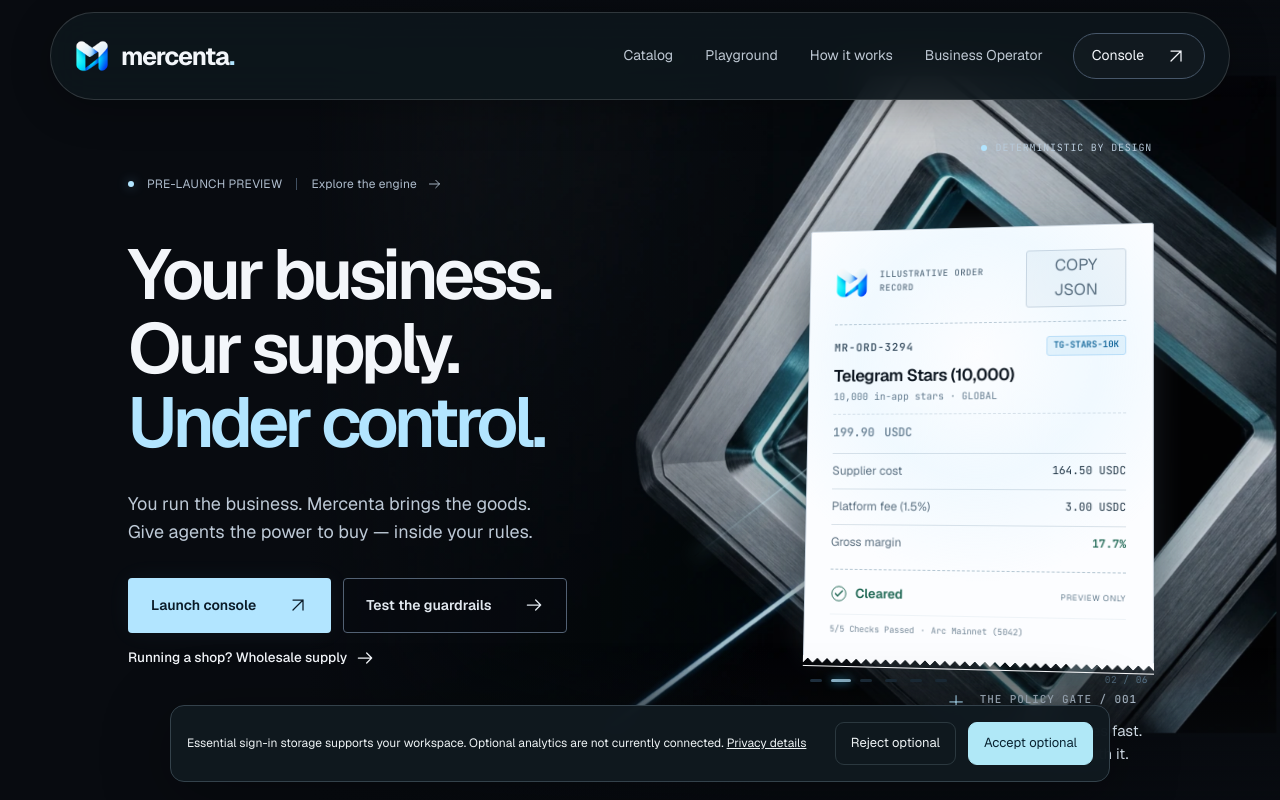
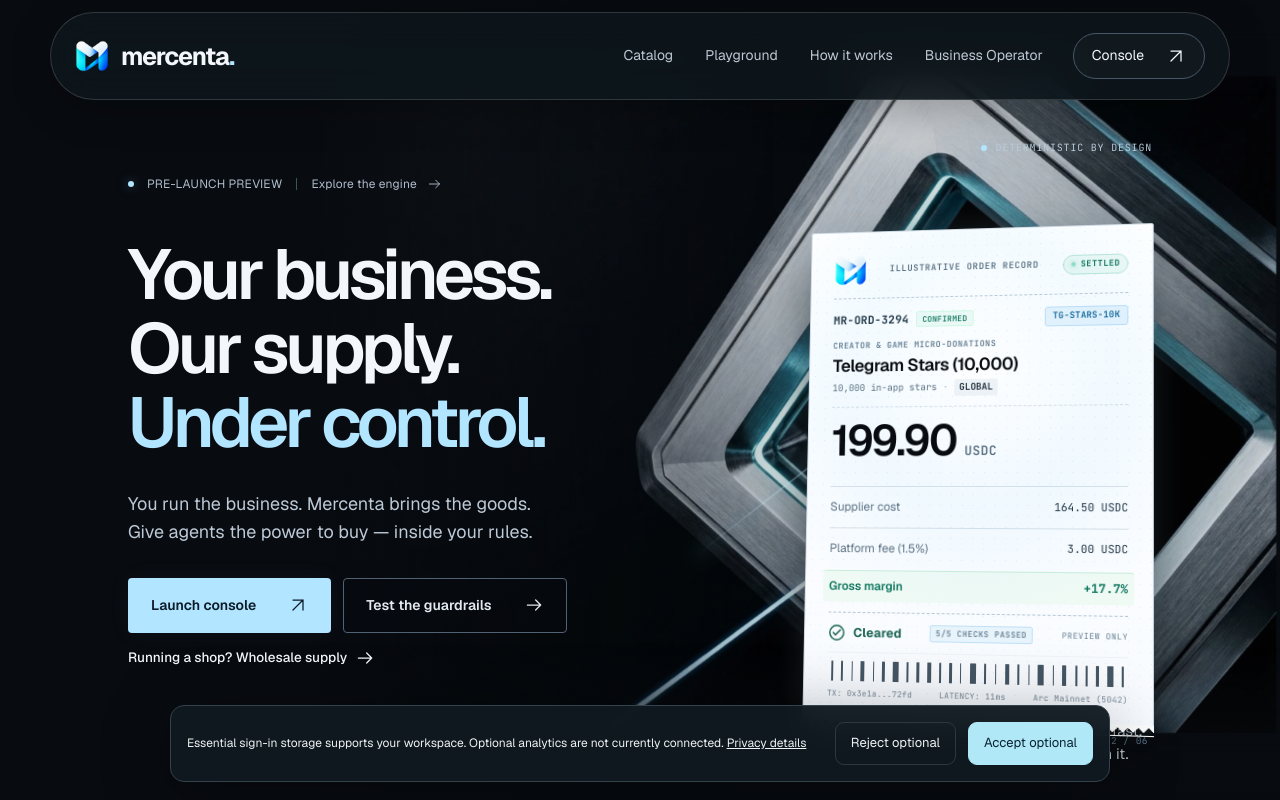
Before and after one commit to rdmbtc/mercenta, a Next.js app in the folder web/: page / in a window 1280 px wide. Shown: the top 800 px of the page. Built offline with nearby package versions, Linux system fonts and the light colour scheme.

Commit message:
feat(hero): remove copy json button and elevate 3D receipt with cryptographic barcode, tactile paper texture and institutional tags

```diff
--- a/web/src/app/landing-expanded.css
+++ b/web/src/app/landing-expanded.css
@@ -100,16 +100,21 @@
 .mx-receipt.mx-3d-paper-receipt {
   position: relative;
   transform-style: preserve-3d;
-  background: #fcfdff;
+  background: #fdfefe;
+  background-image:
+    radial-gradient(#e4ebf2 0.75px, transparent 0.75px),
+    linear-gradient(180deg, rgba(255, 255, 255, 0.98), rgba(248, 251, 255, 0.98));
+  background-size: 11px 11px, 100% 100%;
   color: #213646;
   border: 1px solid #ced8e2;
   border-radius: 2px;
-  padding: 24px 26px 20px;
+  padding: 22px 24px 18px;
   margin: 0;
   box-shadow:
-    0 24px 55px -12px rgba(0, 0, 0, 0.75),
-    0 0 35px -8px rgba(178, 229, 255, 0.25),
-    0 1px 0 rgba(255, 255, 255, 0.9) inset;
+    0 22px 55px -12px rgba(0, 0, 0, 0.75),
+    0 0 35px -8px rgba(178, 229, 255, 0.22),
+    0 1px 0 rgba(255, 255, 255, 0.95) inset,
+    0 -1px 0 rgba(0, 0, 0, 0.05) inset;
   transition: transform 0.15s cubic-bezier(0.2, 0, 0.2, 1), box-shadow 0.25s ease;
   animation: mx-3d-paper-levitate 8s ease-in-out infinite;
   will-change: transform;
@@ -140,8 +145,8 @@
   bottom: -10px;
   height: 11px;
   background:
-    linear-gradient(135deg, #fcfdff 5px, transparent 0) 0 0/10px 10px,
-    linear-gradient(225deg, #fcfdff 5px, transparent 0) 0 0/10px 10px;
+    linear-gradient(135deg, #fdfefe 5px, transparent 0) 0 0/10px 10px,
+    linear-gradient(225deg, #fdfefe 5px, transparent 0) 0 0/10px 10px;
 }
 
 /* Subtle Specular Sheen across paper */
@@ -180,43 +185,53 @@
   100% { top: 100%; opacity: 0; }
 }
 
-/* Top: BrandMark + Label + Copy Button */
+/* Top: BrandMark + Label + Live Settled Badge */
 .mx-receipt.mx-3d-paper-receipt .mx-receipt-top {
   display: flex;
   justify-content: space-between;
   align-items: center;
   gap: 12px;
   border-bottom: 1px dashed #bccbd6;
-  padding-bottom: 14px;
-  margin-bottom: 14px;
+  padding-bottom: 12px;
+  margin-bottom: 12px;
 }
 
 .mx-receipt.mx-3d-paper-receipt .mx-receipt-top > .mx-label {
   font-size: 9px;
   color: #5c7080;
   font-family: var(--font-mono), monospace;
+  letter-spacing: 0.08em;
+  font-weight: 600;
+}
+
+/* Live Settled Badge */
+.mx-receipt-live-badge {
+  display: inline-flex;
+  align-items: center;
+  gap: 5px;
+  font-family: var(--font-mono), monospace;
+  font-size: 8.5px;
+  font-weight: 700;
+  color: #0f765e;
+  background: #eef9f4;
+  border: 1px solid #bce6d7;
+  padding: 2px 7px;
+  border-radius: 12px;
   letter-spacing: 0.06em;
 }
 
-.mx-receipt-copy-pill {
-  display: inline-flex;
-  align-items: center;
-  font-family: var(--font-mono), monospace;
-  font-size: 8.5px;
-  font-weight: 600;
-  color: #5c7080;
-  background: #f2f6fa;
-  border: 1px solid #ced8e2;
-  padding: 3px 7px;
-  border-radius: 3px;
-  cursor: pointer;
-  transition: all 0.2s ease;
+.mx-receipt-live-dot {
+  width: 5px;
+  height: 5px;
+  border-radius: 50%;
+  background: #10b981;
+  box-shadow: 0 0 6px #10b981;
+  animation: mx-dot-pulse 2s ease-in-out infinite;
 }
 
-.mx-receipt-copy-pill:hover {
-  background: #e5edf5;
-  color: #172430;
-  border-color: #a4bccf;
+@keyframes mx-dot-pulse {
+  0%, 100% { opacity: 1; transform: scale(1); }
+  50% { opacity: 0.4; transform: scale(0.85); }
 }
 
 /* Order ID & SKU Row */
@@ -227,11 +242,30 @@
   margin-top: 10px;
 }
 
-.mx-receipt-id-row .mx-label {
-  font-size: 11px;
+.mx-receipt-id-group {
+  display: flex;
+  align-items: center;
+  gap: 8px;
+}
+
+.mx-receipt-id-val {
+  font-size: 11.5px;
+  font-weight: 700;
+  color: #213646;
+  font-family: var(--font-mono), monospace;
+  letter-spacing: 0.02em;
+}
+
+.mx-receipt-status-tag {
+  font-family: var(--font-mono), monospace;
+  font-size: 8px;
   font-weight: 600;
-  color: #3e5364;
-  font-family: var(--font-mono), monospace;
+  color: #0f765e;
+  background: #f0fbf6;
+  border: 1px solid #d1fae5;
+  padding: 1px 5px;
+  border-radius: 2px;
+  letter-spacing: 0.04em;
 }
 
 .mx-receipt-sku-badge {
@@ -241,13 +275,14 @@
   color: #106699;
   background: #e8f4fc;
   border: 1px solid #bfe0f8;
-  padding: 2px 6px;
+  padding: 2px 7px;
   border-radius: 3px;
+  letter-spacing: 0.02em;
 }
 
 /* Product Row */
 .mx-receipt-product-row {
-  margin-top: 8px;
+  margin-top: 10px;
   padding-bottom: 10px;
   border-bottom: 1px dashed #dae2e9;
   transition: opacity 0.2s ease;
@@ -255,114 +290,199 @@
 
 .is-flipping .mx-receipt-product-row,
 .is-flipping .mx-receipt-amount,
-.is-flipping .mx-3d-paper-receipt dl {
+.is-flipping .mx-receipt-breakdown {
   opacity: 0.35;
 }
 
+.mx-receipt-category-tag {
+  display: block;
+  font-family: var(--font-mono), monospace;
+  font-size: 8.5px;
+  font-weight: 600;
+  text-transform: uppercase;
+  color: #637c8e;
+  letter-spacing: 0.06em;
+  margin-bottom: 3px;
+}
+
 .mx-receipt-item-title {
-  font-size: 17px;
+  font-size: 17.5px;
   font-weight: 600;
-  color: #0b141e;
+  color: #080c11;
   letter-spacing: -0.025em;
   line-height: 1.25;
   margin: 0;
 }
 
-.mx-receipt-item-batch {
-  display: block;
+.mx-receipt-item-meta {
+  display: flex;
+  align-items: center;
+  gap: 6px;
   font-family: var(--font-mono), monospace;
-  font-size: 10px;
-  color: #677e90;
-  margin-top: 3px;
+  font-size: 9.5px;
+  color: #5c7080;
+  margin-top: 4px;
+}
+
+.mx-receipt-dot-sep {
+  color: #a4b6c7;
+}
+
+.mx-receipt-region-pill {
+  color: #172430;
+  font-weight: 600;
+  background: #eef3f7;
+  padding: 1px 5px;
+  border-radius: 2px;
 }
 
 /* Amount (matching .mx-receipt-amount) */
 .mx-receipt.mx-3d-paper-receipt .mx-receipt-amount {
   display: flex;
   align-items: baseline;
-  gap: 10px;
-  font-size: clamp(42px, 4.4vw, 52px);
-  font-weight: 450;
-  line-height: 1.1;
-  letter-spacing: -0.045em;
-  color: #080c11;
-  margin-top: 12px;
+  gap: 8px;
+  margin-top: 10px;
   margin-bottom: 4px;
 }
 
-.mx-receipt.mx-3d-paper-receipt .mx-receipt-amount > span:last-child {
-  font-family: var(--font-mono), monospace;
-  font-size: 12px;
-  letter-spacing: 0;
-  color: #677e90;
+.mx-receipt.mx-3d-paper-receipt .mx-receipt-amount .mx-receipt-amount-num {
+  font-family: var(--font-geist-sans), Arial, sans-serif !important;
+  font-size: clamp(36px, 3.8vw, 44px) !important;
+  font-weight: 550 !important;
+  line-height: 1.1 !important;
+  letter-spacing: -0.045em !important;
+  color: #080c11 !important;
 }
 
-/* DL Breakdown (matching .mx-receipt dl) */
-.mx-receipt.mx-3d-paper-receipt dl {
-  margin-top: 14px;
+.mx-receipt.mx-3d-paper-receipt .mx-receipt-amount .mx-receipt-currency-unit {
+  font-family: var(--font-mono), monospace !important;
+  font-size: 13px !important;
+  font-weight: 600 !important;
+  letter-spacing: 0.04em !important;
+  color: #5c7080 !important;
 }
 
-.mx-receipt.mx-3d-paper-receipt dl > div {
+/* DL Breakdown */
+.mx-receipt-breakdown {
+  margin-top: 10px;
+}
+
+.mx-receipt-breakdown > div {
   display: flex;
   justify-content: space-between;
+  align-items: center;
   gap: 16px;
-  padding: 8px 0;
-  font-size: 12px;
+  padding: 6.5px 0;
+  font-size: 11.5px;
   border-top: 1px solid #dae2e9;
 }
 
-.mx-receipt.mx-3d-paper-receipt dt {
+.mx-receipt-breakdown dt {
   color: #5c7080;
 }
 
-.mx-receipt.mx-3d-paper-receipt dd {
+.mx-receipt-breakdown dd {
   margin: 0;
   font-family: var(--font-mono), monospace;
   font-size: 11px;
   color: #213646;
 }
 
-.mx-receipt-margin-num {
-  color: #1b6551 !important;
-  font-weight: 600 !important;
+.mx-receipt-margin-row {
+  background: #f0faf5;
+  margin: 2px -6px 0;
+  padding: 6px 6px !important;
+  border-radius: 3px;
+  border-top: 1px solid #c9edd9 !important;
 }
 
-/* Bottom Status Seal (matching .mx-receipt-bottom) */
+.mx-receipt-margin-row dt {
+  color: #0f765e !important;
+  font-weight: 600;
+}
+
+.mx-receipt-margin-num {
+  color: #0f765e !important;
+  font-weight: 700 !important;
+  font-size: 12px !important;
+}
+
+/* Bottom Status Seal */
 .mx-receipt.mx-3d-paper-receipt .mx-receipt-bottom {
   display: flex;
   gap: 8px;
   align-items: center;
   border-top: 1px dashed #b4c6d2;
   margin-top: 10px;
-  padding-top: 14px;
-  font-size: 13px;
+  padding-top: 10px;
+  font-size: 12.5px;
   color: #1b6551;
 }
 
 .mx-receipt.mx-3d-paper-receipt .mx-receipt-bottom strong {
-  font-weight: 600;
+  font-weight: 700;
   color: #1b6551;
+  letter-spacing: 0.02em;
 }
 
-.mx-receipt.mx-3d-paper-receipt .mx-receipt-bottom span {
+.mx-receipt-guardrail-tag {
+  font-family: var(--font-mono), monospace;
+  font-size: 8.5px;
+  font-weight: 600;
+  color: #106699;
+  background: #e8f4fc;
+  border: 1px solid #bfe0f8;
+  padding: 1.5px 5px;
+  border-radius: 2px;
+  letter-spacing: 0.02em;
+}
+
+.mx-receipt-preview-mark {
   font-size: 8px;
   letter-spacing: 0.07em;
   margin-left: auto;
-  color: #637c8e;
+  color: #728696;
   text-transform: uppercase;
+  font-family: var(--font-mono), monospace;
 }
 
-/* Verification Footer */
-.mx-receipt-audit-foot {
-  display: flex;
-  align-items: center;
-  gap: 6px;
+/* Authentic Barcode & Cryptographic Hash Footer */
+.mx-receipt-barcode-row {
   margin-top: 10px;
   padding-top: 8px;
   border-top: 1px solid #eef3f7;
+}
+
+.mx-receipt-barcode {
+  display: flex;
+  align-items: center;
+  justify-content: space-between;
+  height: 20px;
+  opacity: 0.82;
+  padding: 0 4px;
+}
+
+.mx-bar-1, .mx-bar-2, .mx-bar-3, .mx-bar-4 {
+  background: #1e3142;
+  height: 100%;
+  display: inline-block;
+  border-radius: 0.5px;
+}
+
+.mx-bar-1 { width: 1.5px; }
+.mx-bar-2 { width: 2.5px; }
+.mx-bar-3 { width: 4px; }
+.mx-bar-4 { width: 6px; }
+
+.mx-receipt-crypto-meta {
+  display: flex;
+  justify-content: space-between;
+  align-items: center;
+  margin-top: 6px;
   font-family: var(--font-mono), monospace;
-  font-size: 8.5px;
+  font-size: 8px;
   color: #728696;
+  letter-spacing: 0.04em;
 }
 
 /* Switcher Navigation Dots */
--- a/web/src/components/landing/Hero3DReceipt.tsx
+++ b/web/src/components/landing/Hero3DReceipt.tsx
@@ -18,6 +18,8 @@
   decision: string;
   network: string;
   checks: string;
+  txHash: string;
+  latency: string;
 }
 
 export const HERO_CLEARING_ORDERS: ClearingOrder[] = [
@@ -36,6 +38,8 @@
     decision: "Cleared",
     network: "Arc Mainnet (5042)",
     checks: "5/5 Checks Passed",
+    txHash: "0x8f3c...b491",
+    latency: "14ms",
   },
   {
     id: "MR-ORD-3294",
@@ -52,6 +56,8 @@
     decision: "Cleared",
     network: "Arc Mainnet (5042)",
     checks: "5/5 Checks Passed",
+    txHash: "0x3e1a...72fd",
+    latency: "11ms",
   },
   {
     id: "MR-ORD-7810",
@@ -68,6 +74,8 @@
     decision: "Cleared",
     network: "Arc Mainnet (5042)",
     checks: "5/5 Checks Passed",
+    txHash: "0xd944...28cc",
+    latency: "18ms",
   },
   {
     id: "MR-ORD-4105",
@@ -84,6 +92,8 @@
     decision: "Cleared",
     network: "Arc Mainnet (5042)",
     checks: "5/5 Checks Passed",
+    txHash: "0x51ab...90e3",
+    latency: "12ms",
   },
   {
     id: "MR-ORD-6523",
@@ -100,6 +110,8 @@
     decision: "Cleared",
     network: "Arc Mainnet (5042)",
     checks: "5/5 Checks Passed",
+    txHash: "0xaa42...5510",
+    latency: "16ms",
   },
   {
     id: "MR-ORD-8930",
@@ -116,14 +128,16 @@
     decision: "Cleared",
     network: "Arc Mainnet (5042)",
     checks: "5/5 Checks Passed",
+    txHash: "0x77c1...f982",
+    latency: "13ms",
   },
 ];
 
 function StatusPassIcon() {
   return (
     <svg width="18" height="18" viewBox="0 0 20 20" fill="none" aria-hidden="true">
-      <circle cx="10" cy="10" r="8" stroke="currentColor" />
-      <path d="m6 10 2.5 2.5L14 7" stroke="currentColor" strokeWidth="1.5" strokeLinecap="round" strokeLinejoin="round" />
+      <circle cx="10" cy="10" r="8" stroke="currentColor" strokeWidth="1.6" />
+      <path d="m6 10 2.5 2.5L14 7" stroke="currentColor" strokeWidth="1.8" strokeLinecap="round" strokeLinejoin="round" />
     </svg>
   );
 }
@@ -132,7 +146,6 @@
   const [index, setIndex] = useState(0);
   const [isPaused, setIsPaused] = useState(false);
   const [animating, setAnimating] = useState(false);
-  const [copied, setCopied] = useState(false);
 
   // 3D interactive tilt
   const [tilt, setTilt] = useState({ rx: 3, ry: -9, gx: 50, gy: 30 });
@@ -188,31 +201,6 @@
     setTilt({ rx: 3, ry: -9, gx: 50, gy: 30 });
   }
 
-  async function copyJson() {
-    const payload = {
-      record: "ILLUSTRATIVE ORDER RECORD",
-      orderId: order.id,
-      product: order.name,
-      sku: order.sku,
-      category: order.category,
-      clientPriceUsdc: order.amount,
-      supplierCostUsdc: order.cost,
-      platformFeeUsdc: order.feeAmount,
-      grossMargin: order.margin,
-      decision: order.decision,
-      checks: order.checks,
-      settlementNetwork: order.network,
-      timestamp: new Date().toISOString(),
-    };
-    try {
-      await navigator.clipboard.writeText(JSON.stringify(payload, null, 2));
-      setCopied(true);
-      setTimeout(() => setCopied(false), 2000);
-    } catch {
-      setCopied(false);
-    }
-  }
-
   return (
     <div
       className="mx-3d-receipt-container"
@@ -242,42 +230,46 @@
         {/* Laser Scanning Line */}
         <div className="mx-3d-scanline" aria-hidden="true" />
 
-        {/* Top: BrandMark + Label + Copy Button */}
+        {/* Top: BrandMark + Illustrative Order Record + Live Clearing Badge */}
         <div className="mx-receipt-top">
           <BrandMark />
           <span className="mx-label">ILLUSTRATIVE ORDER RECORD</span>
-          <button
-            type="button"
-            className="mx-receipt-copy-pill"
-            onClick={copyJson}
-            title="Copy cleared JSON record"
-          >
-            {copied ? "COPIED ✓" : "COPY JSON"}
-          </button>
+          <div className="mx-receipt-live-badge">
+            <span className="mx-receipt-live-dot" />
+            <span>SETTLED</span>
+          </div>
         </div>
 
         {/* Order ID & Product SKU */}
         <div className="mx-receipt-id-row">
-          <span className="mx-label">{order.id}</span>
+          <div className="mx-receipt-id-group">
+            <span className="mx-receipt-id-val">{order.id}</span>
+            <span className="mx-receipt-status-tag">CONFIRMED</span>
+          </div>
           <span className="mx-receipt-sku-badge">{order.sku}</span>
         </div>
 
-        {/* Product Title */}
+        {/* Product Category & Title */}
         <div className="mx-receipt-product-row">
+          <span className="mx-receipt-category-tag">{order.category}</span>
           <h3 className="mx-receipt-item-title">{order.name}</h3>
-          <span className="mx-receipt-item-batch">{order.batchInfo} · {order.region}</span>
+          <div className="mx-receipt-item-meta">
+            <span>{order.batchInfo}</span>
+            <span className="mx-receipt-dot-sep">·</span>
+            <span className="mx-receipt-region-pill">{order.region}</span>
+          </div>
         </div>
 
-        {/* Big Amount */}
+        {/* Big Amount Display */}
         <div className="mx-receipt-amount">
           <span className="mx-receipt-amount-num">
             {order.amount.toLocaleString("en-US", { minimumFractionDigits: order.amount % 1 === 0 ? 0 : 2 })}
           </span>
-          <span>USDC</span>
+          <span className="mx-receipt-currency-unit">USDC</span>
         </div>
 
         {/* Financial Breakdown: Supplier cost, Platform fee, Gross margin */}
-        <dl>
+        <dl className="mx-receipt-breakdown">
           <div>
             <dt>Supplier cost</dt>
             <dd>{order.cost.toLocaleString("en-US", { minimumFractionDigits: 2 })} USDC</dd>
@@ -286,24 +278,56 @@
             <dt>Platform fee ({order.feePct})</dt>
             <dd>{order.feeAmount.toLocaleString("en-US", { minimumFractionDigits: 2 })} USDC</dd>
           </div>
-          <div>
+          <div className="mx-receipt-margin-row">
             <dt>Gross margin</dt>
-            <dd className="mx-receipt-margin-num">{order.margin}</dd>
+            <dd className="mx-receipt-margin-num">+{order.margin}</dd>
           </div>
         </dl>
 
-        {/* Bottom Seal: Cleared + PREVIEW ONLY */}
+        {/* Bottom Status Seal: Cleared + PREVIEW ONLY */}
         <div className="mx-receipt-bottom">
           <StatusPassIcon />
           <strong>{order.decision}</strong>
-          <span>PREVIEW ONLY</span>
+          <span className="mx-receipt-guardrail-tag">5/5 CHECKS PASSED</span>
+          <span className="mx-receipt-preview-mark">PREVIEW ONLY</span>
         </div>
 
-        {/* Verification Footer */}
-        <div className="mx-receipt-audit-foot">
-          <span>{order.checks}</span>
-          <span>·</span>
-          <span>{order.network}</span>
+        {/* Authentic Barcode & Cryptographic Hash Footer */}
+        <div className="mx-receipt-barcode-row" aria-hidden="true">
+          <div className="mx-receipt-barcode">
+            <span className="mx-bar-1" />
+            <span className="mx-bar-2" />
+            <span className="mx-bar-1" />
+            <span className="mx-bar-3" />
+            <span className="mx-bar-1" />
+            <span className="mx-bar-2" />
+            <span className="mx-bar-4" />
+            <span className="mx-bar-1" />
+            <span className="mx-bar-2" />
+            <span className="mx-bar-3" />
+            <span className="mx-bar-1" />
+            <span className="mx-bar-2" />
+            <span className="mx-bar-1" />
+            <span className="mx-bar-4" />
+            <span className="mx-bar-2" />
+            <span className="mx-bar-1" />
+            <span className="mx-bar-3" />
+            <span className="mx-bar-2" />
+            <span className="mx-bar-1" />
+            <span className="mx-bar-4" />
+            <span className="mx-bar-1" />
+            <span className="mx-bar-3" />
+            <span className="mx-bar-2" />
+            <span className="mx-bar-1" />
+            <span className="mx-bar-2" />
+            <span className="mx-bar-4" />
+            <span className="mx-bar-1" />
+          </div>
+          <div className="mx-receipt-crypto-meta">
+            <span>TX: {order.txHash}</span>
+            <span>LATENCY: {order.latency}</span>
+            <span>{order.network}</span>
+          </div>
         </div>
       </div>
 
```
